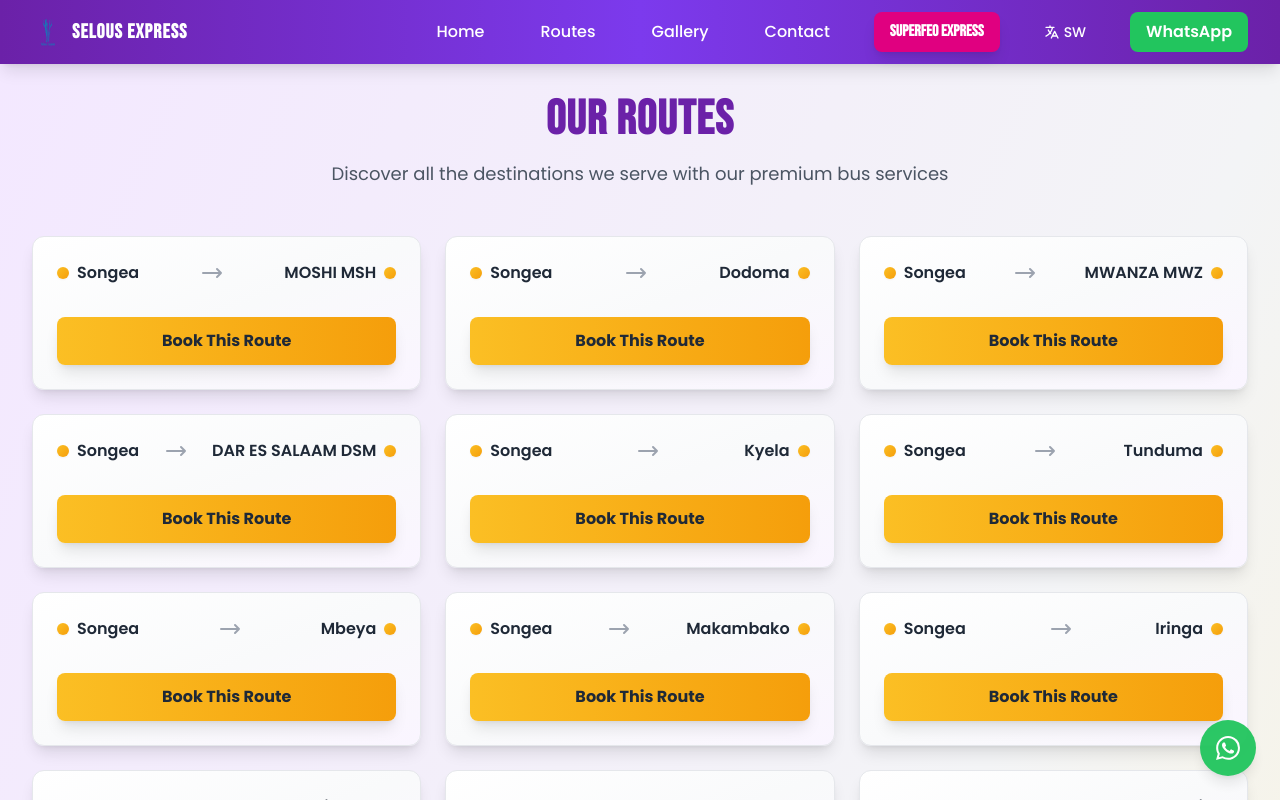
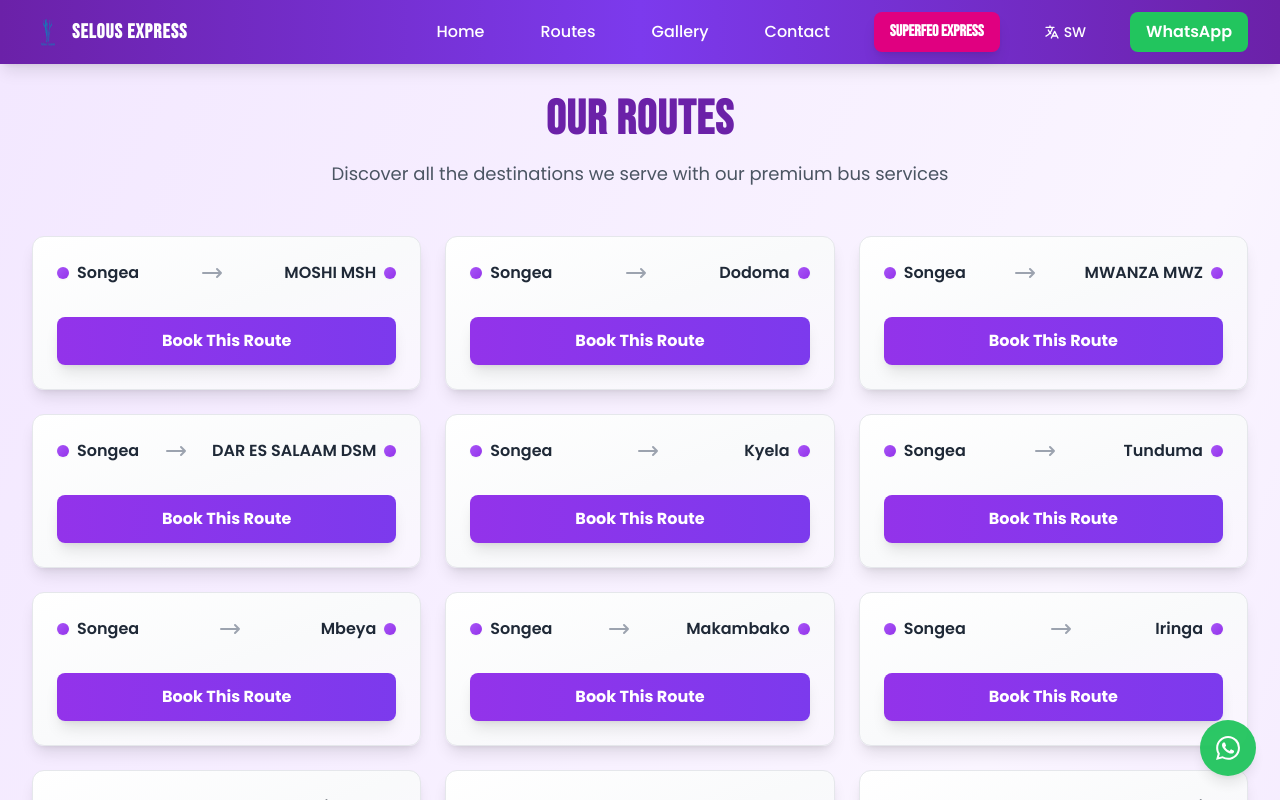
Before and after one commit to Dawinz/selous-express, a React (Create React App) app: page /routes in a window 1280 px wide. Shown: the top 800 px of the page. Built offline with nearby package versions, Linux system fonts and the light colour scheme.

Commit message:
Update routes page to use brand purple colors instead of yellow/gold

```diff
--- a/src/pages/Routes.jsx
+++ b/src/pages/Routes.jsx
@@ -61,7 +61,7 @@
   };
 
   return (
-    <div className="min-h-screen bg-gradient-to-br from-selous-purple-100 via-selous-gray-100 to-selous-gold-100 py-8">
+    <div className="min-h-screen bg-gradient-to-br from-selous-purple-100 via-selous-purple-50 to-selous-purple-200 py-8">
       <div className="max-w-7xl mx-auto px-4 sm:px-6 lg:px-8">
         {/* Header */}
         <div className="text-center mb-12">
@@ -82,7 +82,7 @@
             >
               <div className="flex items-center justify-between mb-4">
                 <div className="flex items-center space-x-2">
-                  <div className="w-3 h-3 bg-gradient-to-br from-selous-gold-400 to-selous-gold-500 rounded-full shadow-sm"></div>
+                  <div className="w-3 h-3 bg-gradient-to-br from-selous-purple-500 to-selous-purple-600 rounded-full shadow-sm"></div>
                   <span className="font-poppins font-semibold text-gray-800">{route.from}</span>
                 </div>
                 <svg className="w-6 h-6 text-gray-400" fill="none" stroke="currentColor" viewBox="0 0 24 24">
@@ -90,14 +90,14 @@
                 </svg>
                 <div className="flex items-center space-x-2">
                   <span className="font-poppins font-semibold text-gray-800">{route.to}</span>
-                  <div className="w-3 h-3 bg-gradient-to-br from-selous-gold-400 to-selous-gold-500 rounded-full shadow-sm"></div>
+                  <div className="w-3 h-3 bg-gradient-to-br from-selous-purple-500 to-selous-purple-600 rounded-full shadow-sm"></div>
                 </div>
               </div>
 
 
               <button
                 onClick={() => handleBookRoute(route)}
-                className="w-full mt-4 bg-gradient-to-r from-selous-gold-400 to-selous-gold-500 hover:from-selous-gold-500 hover:to-selous-gold-600 text-selous-gray-800 font-poppins font-bold py-3 px-4 rounded-lg transition-all duration-200 shadow-lg hover:shadow-xl transform hover:scale-105"
+                className="w-full mt-4 bg-gradient-to-r from-selous-purple-600 to-selous-purple-700 hover:from-selous-purple-700 hover:to-selous-purple-800 text-white font-poppins font-bold py-3 px-4 rounded-lg transition-all duration-200 shadow-lg hover:shadow-xl transform hover:scale-105"
               >
                 {t('bookThisRoute')}
               </button>
@@ -107,7 +107,7 @@
 
         {/* Additional Info */}
         <div className="mt-16 bg-gradient-to-br from-white via-selous-gray-50 to-selous-purple-50 rounded-xl shadow-lg p-8">
-          <h2 className="text-2xl font-bebas font-bold text-selous-navy mb-6 tracking-wide text-center">
+          <h2 className="text-2xl font-bebas font-bold text-selous-purple-800 mb-6 tracking-wide text-center">
             ROUTE INFORMATION
           </h2>
           <div className="grid grid-cols-1 md:grid-cols-2 gap-8">
```
